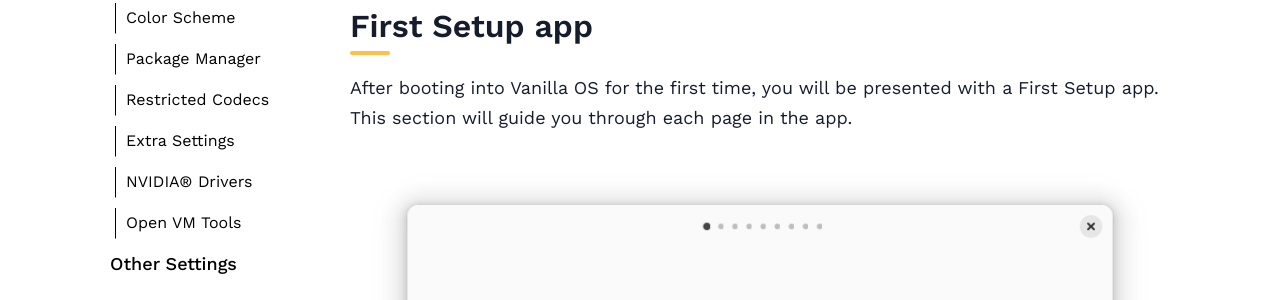
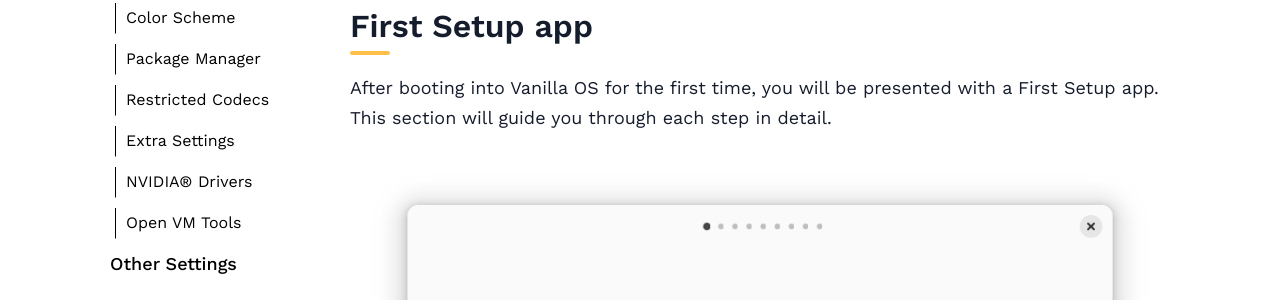
Before and after one commit to Vanilla-OS/handbook, a Jekyll site: the page built from _posts/2022-11-18-first-setup.md, in a window 1280 px wide and 900 px high. Shown: the part 340-640 px from the top of the window. Built offline with Jekyll 4.4.1, drawn with Linux system fonts in a browser that asks for light colours; nearby versions of some CDN libraries; a style sheet for code colours, icons or effects is not loaded.

Commit message:
Update _posts/2022-11-18-first-setup.md
Co-authored-by: K.B.Dharun Krishna <kbdharunkrishna@gmail.com>

```diff
--- a/_posts/2022-11-18-first-setup.md
+++ b/_posts/2022-11-18-first-setup.md
@@ -15,7 +15,7 @@
 
 ## First Setup app
 
-After booting into Vanilla OS for the first time, you will be presented with a First Setup app. This section will guide you through each page in the app.
+After booting into Vanilla OS for the first time, you will be presented with a First Setup app. This section will guide you through each step in detail.
 
 ![Welcome](/assets/uploads/first-setup-welcome.webp)
 
```
